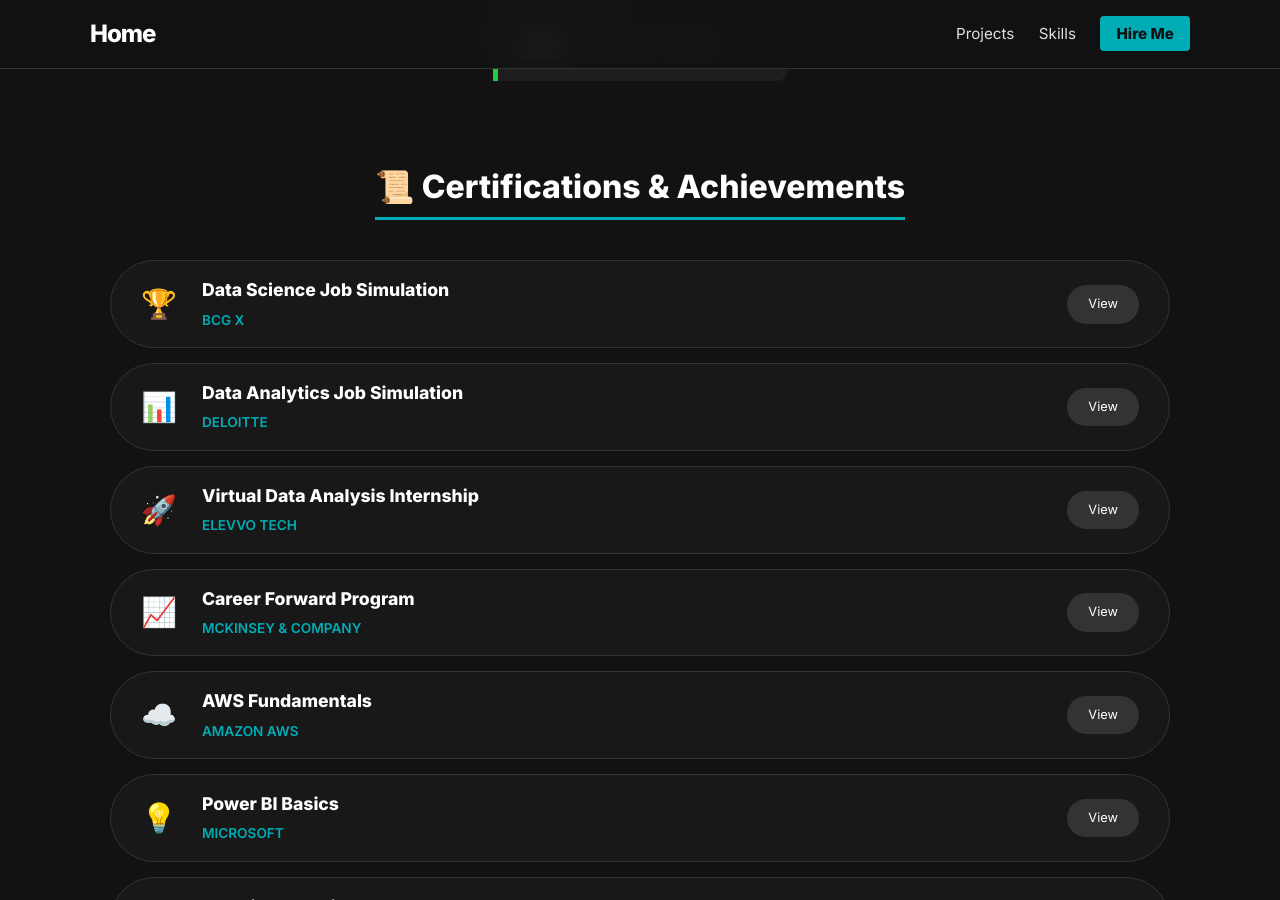
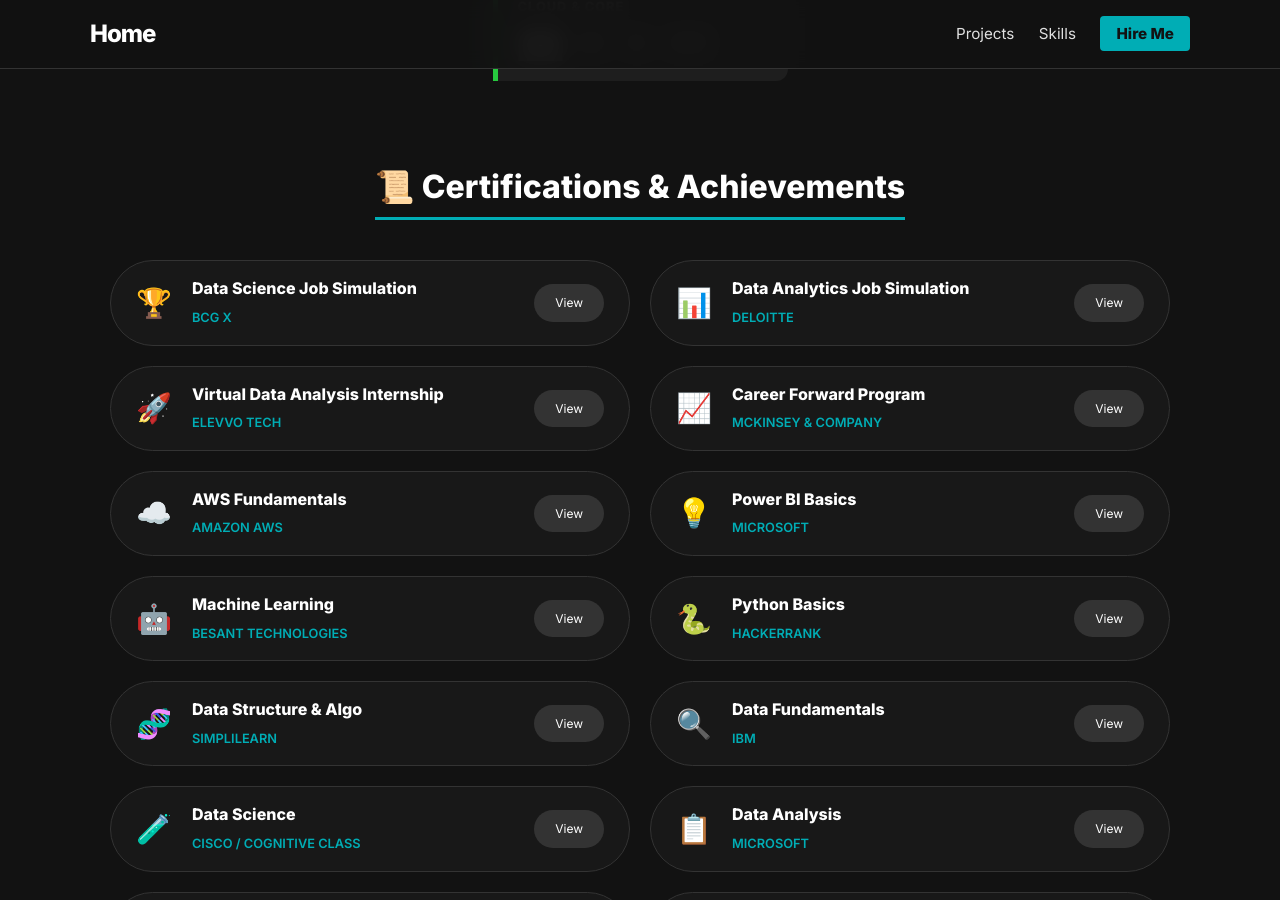
Before and after one commit to IamRaNo/iamrano.github.io, a Jekyll site: the page built from index.md, in a window 1280 px wide and 900 px high, scrolled down 3119 px. Built offline with Jekyll 4.4.1, drawn with Linux system fonts in a browser that asks for light colours; grey boxes are pictures that could not be loaded.

Commit message:
Refactor certification layout to use CSS Grid
Changed the layout of the certification section from flex to grid, allowing for two equal columns. Adjusted styles for better responsiveness and visual appeal.

```diff
--- a/assets/css/style.css
+++ b/assets/css/style.css
@@ -285,37 +285,60 @@
 
 /* ================= 6. CERTIFICATIONS (Glass Strips) ================= */
 .cert-wrapper {
-    display: flex;
-    flex-direction: column; /* Stacked Vertically */
-    gap: 15px;
+    display: grid;  /* Changed from Flex to Grid */
+    grid-template-columns: repeat(2, 1fr); /* 2 Equal Columns */
+    gap: 20px;
 }
+
 .cert-strip {
     display: flex;
     align-items: center;
-    background: rgba(30, 30, 30, 0.5); /* Semi-transparent */
+    background: rgba(30, 30, 30, 0.5);
     border: 1px solid var(--border);
-    padding: 15px 30px;
-    border-radius: 50px; /* Smooth rounded ends */
+    padding: 15px 25px;
+    border-radius: 50px;
     transition: 0.3s;
+    /* Ensure it fills the grid cell */
+    width: 100%;
+    box-sizing: border-box;
 }
+
 .cert-strip:hover {
     background: var(--surface);
     border-color: var(--accent);
-    transform: scale(1.01);
+    transform: scale(1.02);
+    box-shadow: 0 5px 15px rgba(0,0,0,0.3);
 }
-.cert-icon { font-size: 1.8rem; margin-right: 25px; }
-.cert-info { flex: 1; text-align: left; }
-.cert-info h4 { font-size: 1.1rem; color: #fff; margin-bottom: 2px; }
-.cert-info span { font-size: 0.85rem; color: var(--accent); font-weight: 600; text-transform: uppercase; }
+
+.cert-icon { font-size: 1.8rem; margin-right: 20px; }
+.cert-info { flex: 1; text-align: left; overflow: hidden; } /* Prevents text spill */
+.cert-info h4 {
+    font-size: 1rem;
+    color: #fff;
+    margin-bottom: 2px;
+    white-space: nowrap;
+    overflow: hidden;
+    text-overflow: ellipsis; /* Adds "..." if title is too long */
+}
+.cert-info span { font-size: 0.8rem; color: var(--accent); font-weight: 600; text-transform: uppercase; }
+
 .cert-link {
     background: #333;
     color: #fff;
     padding: 8px 20px;
     border-radius: 25px;
-    font-size: 0.8rem;
+    font-size: 0.75rem;
     border: 1px solid transparent;
+    white-space: nowrap; /* Keeps button from breaking lines */
 }
 .cert-link:hover { background: var(--accent); color: #121212; }
+
+/* MOBILE FIX: Back to 1 column on phones */
+@media (max-width: 900px) {
+    .cert-wrapper {
+        grid-template-columns: 1fr; /* Stack them on smaller screens */
+    }
+}
 
 /* ================= FOOTER ================= */
 .footer {
```
